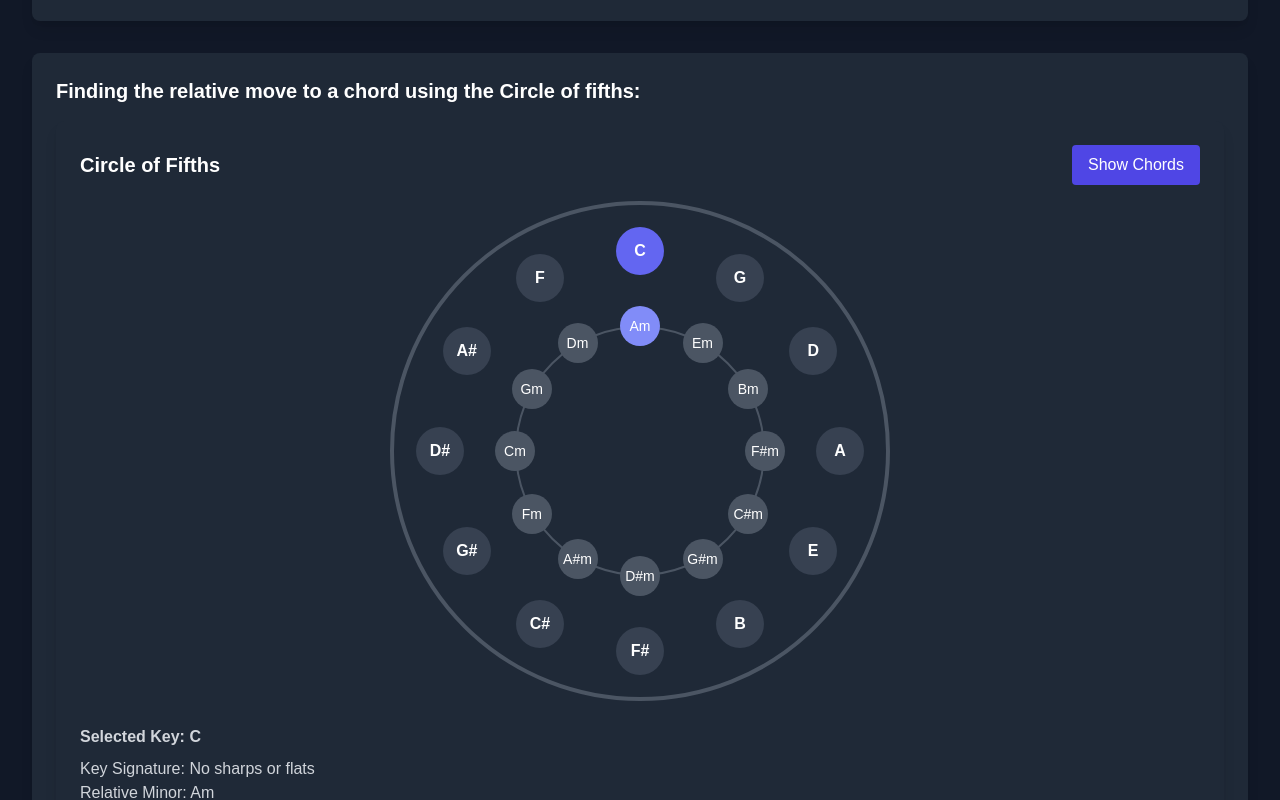
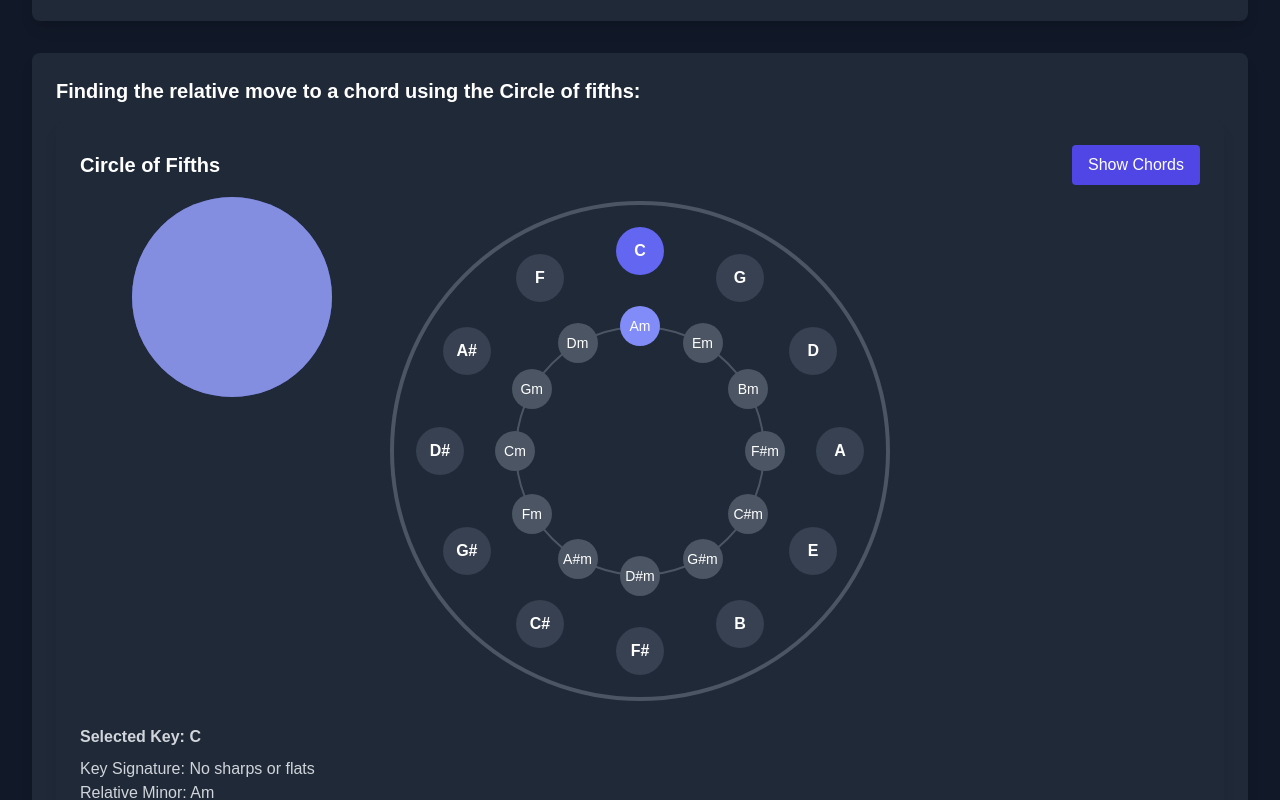
Before and after one commit to olteanalexandru/Music-theory-cheatsheet, a Next.js app in the folder music-theory-cheatsheet/: page / in a window 1280 px wide. Shown: the part 2160-2960 px from the top of the page. Built offline with nearby package versions, Linux system fonts and the light colour scheme.

Commit message:
Add moving elements to Circle of Fifths and main page backgrounds
* Add `moving-part` class and moving elements to the Circle of Fifths background in `CircleOfFifths.tsx`
* Add `moving-part` class and moving elements to the main page background in `page.tsx`

```diff
--- a/music-theory-cheatsheet/app/components/CircleOfFifths.tsx
+++ b/music-theory-cheatsheet/app/components/CircleOfFifths.tsx
@@ -70,7 +70,12 @@ export const CircleOfFifths: React.FC<CircleOfFifthsProps> = ({ initialSelectedR
     };
 
     return (
-        <div className={`bg-gray-800 rounded-lg p-4 md:p-6 shadow-lg ${mode === 'guitar' ? 'guitar-mode' : 'bass-mode'}`}>
+        <div className={`bg-gray-800 rounded-lg p-4 md:p-6 shadow-lg ${mode === 'guitar' ? 'guitar-mode' : 'bass-mode'} relative`}>
+            <div className="absolute inset-0 overflow-hidden">
+                <div className="moving-part bg-indigo-500 opacity-50"></div>
+                <div className="moving-part bg-indigo-400 opacity-50"></div>
+                <div className="moving-part bg-indigo-300 opacity-50"></div>
+            </div>
             <div className="flex justify-between items-center mb-4">
                 <h3 className="text-lg md:text-xl font-bold text-white">Circle of Fifths</h3>
                 <button
--- a/music-theory-cheatsheet/app/page.tsx
+++ b/music-theory-cheatsheet/app/page.tsx
@@ -198,7 +198,12 @@ const InteractiveBassDisplay = () => {
     };
 
     return (
-        <div className="min-h-screen bg-gray-900 p-4 md:p-8">
+        <div className="min-h-screen bg-gray-900 p-4 md:p-8 relative">
+            <div className="absolute inset-0 overflow-hidden">
+                <div className="moving-part bg-indigo-500 opacity-50"></div>
+                <div className="moving-part bg-indigo-400 opacity-50"></div>
+                <div className="moving-part bg-indigo-300 opacity-50"></div>
+            </div>
             <div className="max-w-7xl mx-auto">
                 {/* Header */}
                 <div className="mb-8 text-center md:text-left">
```
